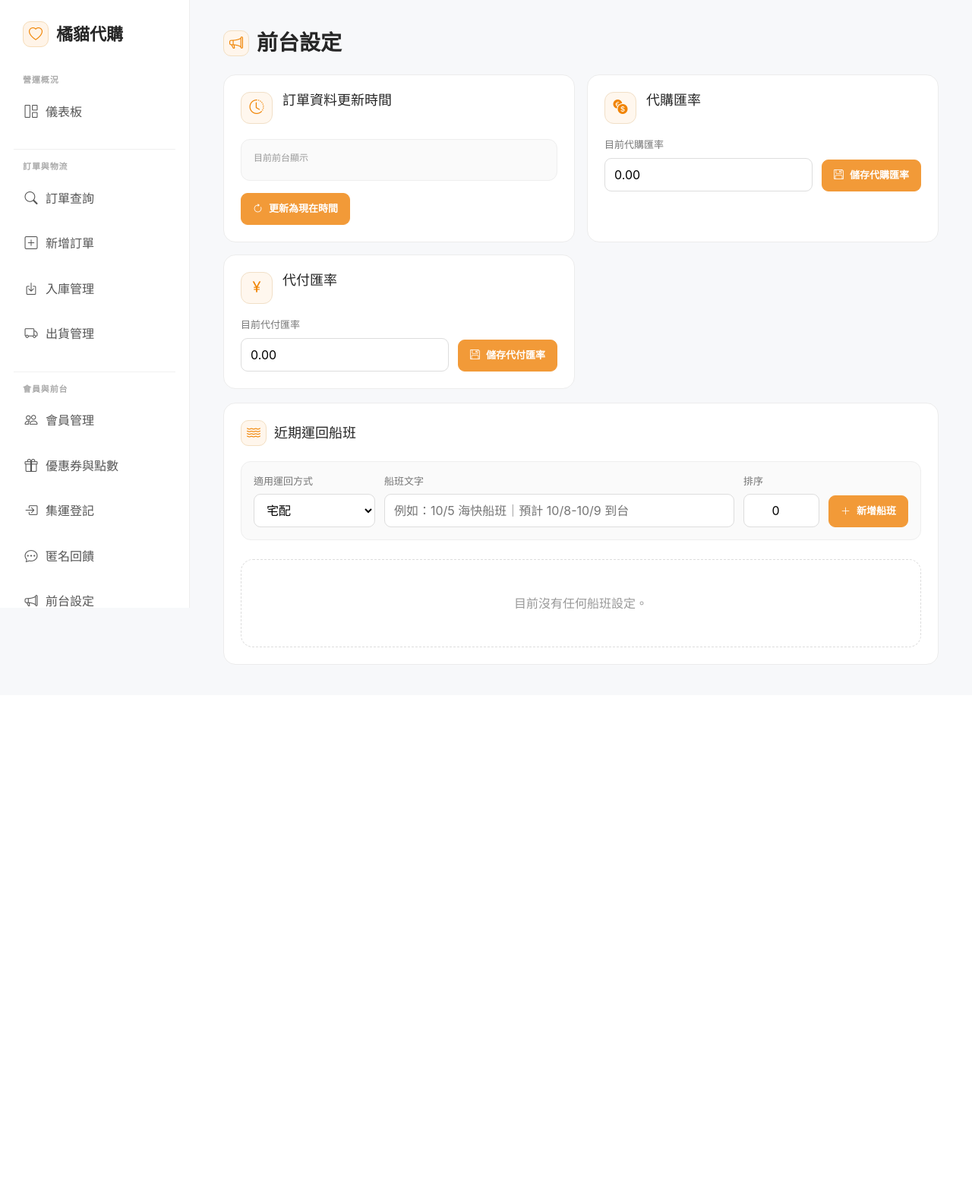
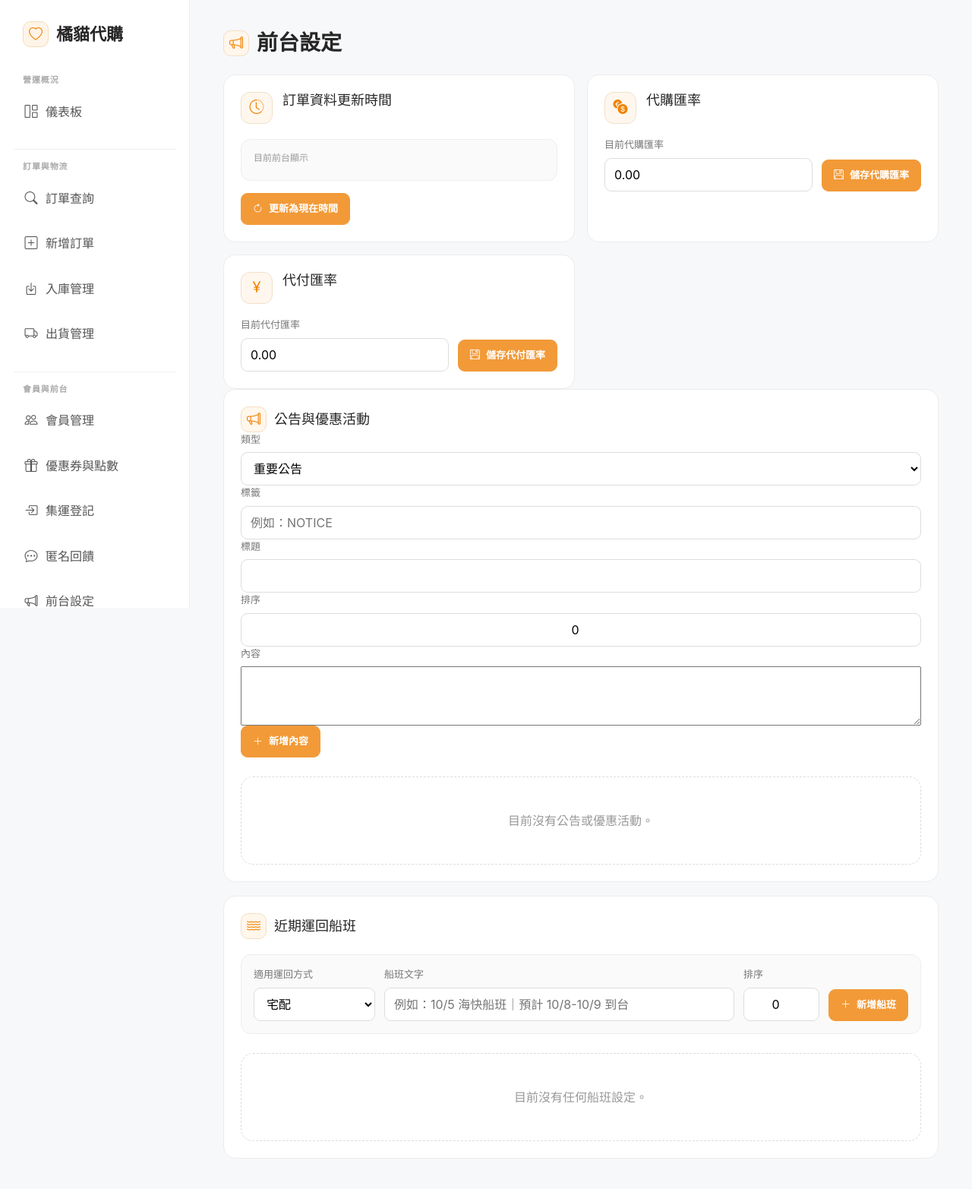
Before and after one commit to lin6165288/orange-admin, a FastAPI app: template templates/frontend_settings.html in a window 1280 px wide. Shown: the whole page at 76% size. Before the commit the page ends 875 px from the top, so only its background shows below. Run offline with FastAPI, Linux system fonts and the light colour scheme; the template is opened without the code that fills it, so the values that code supplies are empty.

Commit message:
Add files via upload

```diff
--- a/templates/frontend_settings.html
+++ b/templates/frontend_settings.html
@@ -63,6 +63,119 @@
     </form>
   </section>
 </div>
+
+
+<section class="frontend-card frontend-content-section">
+  <div class="frontend-section-head">
+    <div>
+      <h2><span class="section-title-icon"><i class="bi bi-megaphone"></i></span>公告與優惠活動</h2>
+    </div>
+  </div>
+
+  <form method="post" action="/frontend-settings/contents/add" class="frontend-content-add">
+    <div class="frontend-field">
+      <label>類型</label>
+      <select name="content_type">
+        <option value="announcement">重要公告</option>
+        <option value="promotion">優惠活動</option>
+      </select>
+    </div>
+
+    <div class="frontend-field">
+      <label>標籤</label>
+      <input type="text" name="tag_label" maxlength="50" placeholder="例如：NOTICE">
+    </div>
+
+    <div class="frontend-field frontend-content-title-field">
+      <label>標題</label>
+      <input type="text" name="title" maxlength="255" required>
+    </div>
+
+    <div class="frontend-field frontend-sort-field">
+      <label>排序</label>
+      <input type="number" name="sort_order" min="0" max="9999" value="0" step="1">
+    </div>
+
+    <div class="frontend-field frontend-content-desc-field">
+      <label>內容</label>
+      <textarea name="description" maxlength="2000" rows="3"></textarea>
+    </div>
+
+    <div class="frontend-content-add-action">
+      <button type="submit" class="frontend-primary">
+        <i class="bi bi-plus-lg"></i><span>新增內容</span>
+      </button>
+    </div>
+  </form>
+
+  {% if contents %}
+  <div class="frontend-content-list">
+    {% for item in contents %}
+    <article class="frontend-content-item {% if not item.is_active_bool %}inactive{% endif %}">
+      <div class="frontend-batch-meta">
+        <span class="frontend-batch-id">#{{ item.content_id }}</span>
+        <span class="frontend-batch-type">{{ item.type_label }}</span>
+        {% if item.is_active_bool %}
+          <span class="frontend-status active">顯示中</span>
+        {% else %}
+          <span class="frontend-status hidden">已隱藏</span>
+        {% endif %}
+        <span class="frontend-batch-updated">更新：{{ item.updated_at }}</span>
+      </div>
+
+      <form method="post" action="/frontend-settings/contents/{{ item.content_id }}/save" class="frontend-content-edit">
+        <div class="frontend-field">
+          <label>類型</label>
+          <select name="content_type">
+            <option value="announcement" {% if item.content_type == 'announcement' %}selected{% endif %}>重要公告</option>
+            <option value="promotion" {% if item.content_type == 'promotion' %}selected{% endif %}>優惠活動</option>
+          </select>
+        </div>
+
+        <div class="frontend-field">
+          <label>標籤</label>
+          <input type="text" name="tag_label" maxlength="50" value="{{ item.tag_label or '' }}">
+        </div>
+
+        <div class="frontend-field frontend-content-title-field">
+          <label>標題</label>
+          <input type="text" name="title" maxlength="255" value="{{ item.title }}" required>
+        </div>
+
+        <div class="frontend-field frontend-sort-field">
+          <label>排序</label>
+          <input type="number" name="sort_order" min="0" max="9999" value="{{ item.sort_order }}" step="1">
+        </div>
+
+        <div class="frontend-field frontend-content-desc-field">
+          <label>內容</label>
+          <textarea name="description" maxlength="2000" rows="3">{{ item.description or '' }}</textarea>
+        </div>
+
+        <label class="frontend-active-check">
+          <input type="checkbox" name="is_active" value="1" {% if item.is_active_bool %}checked{% endif %}>
+          <span>前台顯示</span>
+        </label>
+
+        <button type="submit" class="frontend-save-btn">
+          <i class="bi bi-floppy"></i><span>儲存</span>
+        </button>
+      </form>
+
+      <form method="post" action="/frontend-settings/contents/{{ item.content_id }}/delete"
+            class="frontend-delete-form"
+            onsubmit="return confirm('確定要刪除前台內容 #{{ item.content_id }} 嗎？')">
+        <button type="submit" class="frontend-delete-btn">
+          <i class="bi bi-trash3"></i><span>刪除</span>
+        </button>
+      </form>
+    </article>
+    {% endfor %}
+  </div>
+  {% else %}
+  <div class="empty-state">目前沒有公告或優惠活動。</div>
+  {% endif %}
+</section>
 
 <section class="frontend-card frontend-batch-section">
   <div class="frontend-section-head">
```
